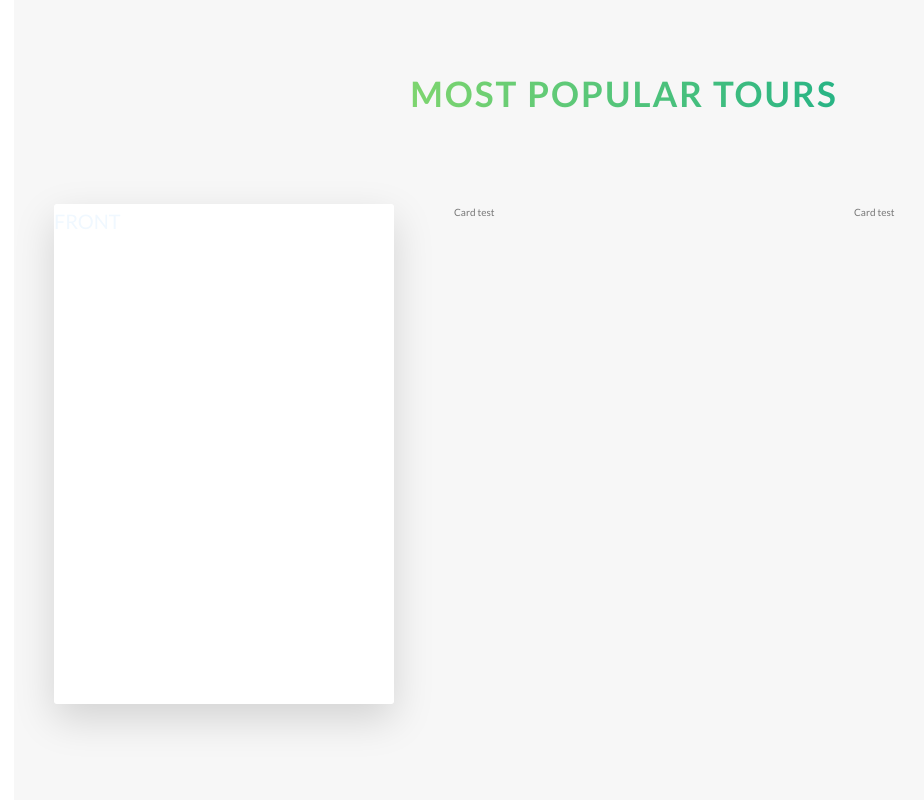
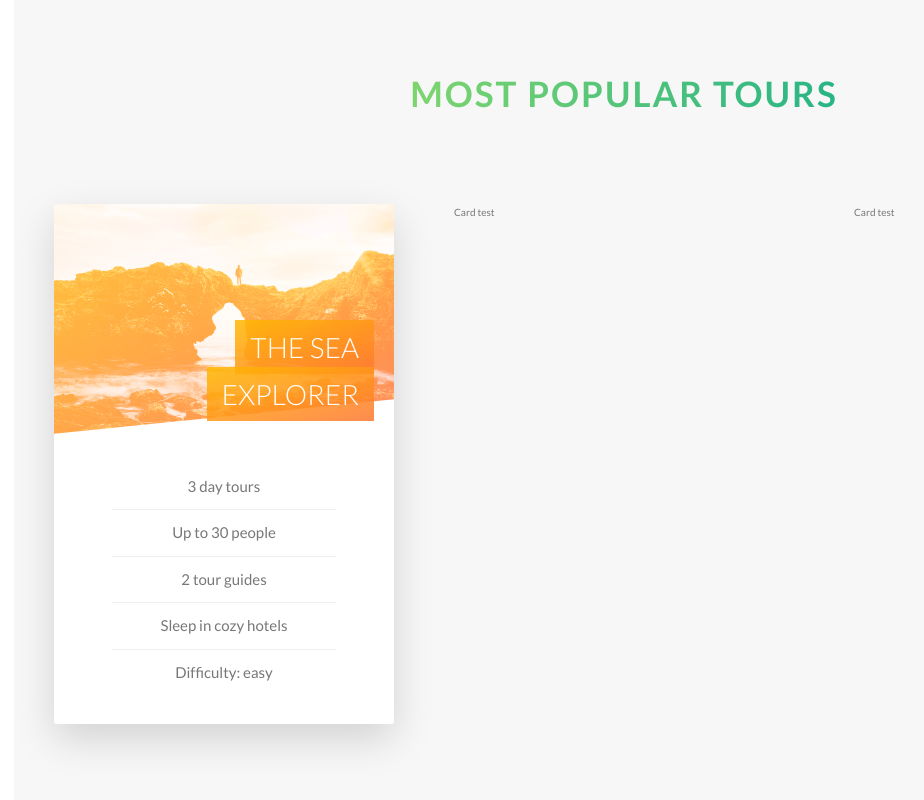
Before and after one commit to mlarkin1/Natours, a website: page index.html in a window 1280 px wide. Shown: the part 2299-3099 px from the top of the page, without its empty margins (16-940 px from the left). Drawn offline with Linux system fonts and the light colour scheme.

Commit message:
Add files via upload

```diff
--- a/index.html
+++ b/index.html
@@ -110,7 +110,23 @@
                     <div class="col-1-of-3">
                         <div class="card">
                             <div class="card__side card__side--front">
-                                FRONT
+                                <div class="card__picture card__picture--1">
+                                    &nbsp;
+                                </div>
+                                <h4 class="card__heading">
+                                    <span class="card__heading-span card__heading-span--1">
+                                     The Sea Explorer
+                                    </span>
+                                </h4>
+                                <div class="card__details">
+                                    <ul>
+                                        <li>3 day tours</li>
+                                        <li>Up to 30 people</li>
+                                        <li>2 tour guides</li>
+                                        <li>Sleep in cozy hotels</li>
+                                        <li>Difficulty: easy</li>
+                                    </ul>
+                                </div>
                             </div>
                             <div class="card__side card__side--back card__side--back-1">
                                 BACK
--- a/sass/components/_card.scss
+++ b/sass/components/_card.scss
@@ -1,14 +1,13 @@
 .card {
   perspective: 150rem;
   position: relative;
-  height: 50rem;
+  height: 52rem;
 
 
   &__side{
   background-color: orangered;
-  height: 50rem;
+  height: 52rem;
   transition: all .8s ease;
-  color: aliceblue;
   font-size: 2rem;
     position: absolute;
     top: 0;
@@ -16,6 +15,7 @@
     width: 100%;
     backface-visibility: hidden;
     border-radius: .3rem;
+    overflow: hidden;
     box-shadow: 0 1.5rem 4rem rgba($color: #000000, $alpha: .15);
 
 
@@ -25,12 +25,12 @@
     }
 
     &--back {
-      transform: rotateY(180deg);
+      transform: rotateY(-180deg);
 
       &-1 {
         background-image: linear-gradient(to right bottom,
-        rgba($color-secondary-light, 0.80),
-        rgba($color-secondary-dark, 0.80) )
+        $color-secondary-light,
+        $color-secondary-dark);
       }
 
     }
@@ -38,8 +38,6 @@
 
   }
 
-
-  //
 
   &:hover &__side--front {
     transform: rotateY(180deg);
@@ -50,4 +48,69 @@
   }
 
 
+  &__picture {
+    background-size: cover;
+    height: 23rem;
+    background-blend-mode: screen;
+    clip-path: polygon(0 0, 100% 0, 100% 85%, 0 100%);
+
+    &--1 {
+      background-image:linear-gradient(to right bottom,
+      $color-secondary-light,
+      $color-secondary-dark), url(../../img/nat-5.jpg);
+    }
+
+  }
+
+
+  &__heading {
+    font-size: 2.8rem;
+    font-weight: 300;
+    text-transform: uppercase;
+    text-align: right;
+    color: $color-white;
+    position: absolute;
+    top: 12rem;
+    right: 2rem;
+    width: 75%;
+
+  }
+
+  &__heading-span {
+    padding: 1rem 1.5rem;
+    -webkit-box-decoration-break: clone;
+    &--1{
+      background-image: linear-gradient(to right bottom,
+   rgba($color-secondary-light, 0.85),
+   rgba($color-secondary-dark, 0.85) )
+
+
+    }
+
+
+  }
+
+  &__details {
+    padding: 3rem;
+
+      ul {
+        list-style: none;
+        width: 80%;
+        margin: auto;
+
+         li {
+            text-align: center;
+            font-size: 1.5rem;
+            padding: 1rem;
+
+            &:not(:last-child){
+              border-bottom: 1px solid #eee;
+            }
+
+         }
+      }
+
+
+  }
+
 }
```
Also changed, not shown: css/style.css.
